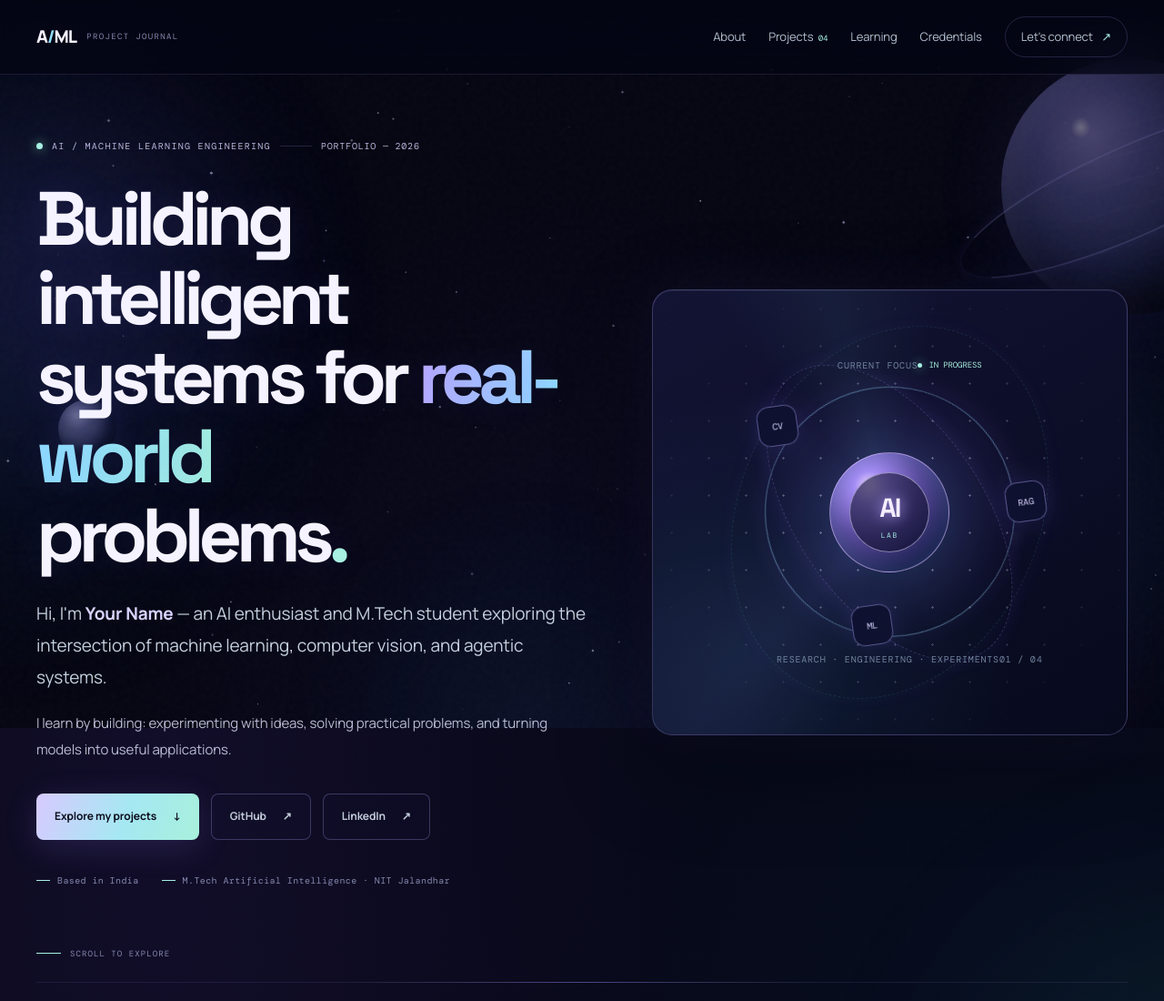
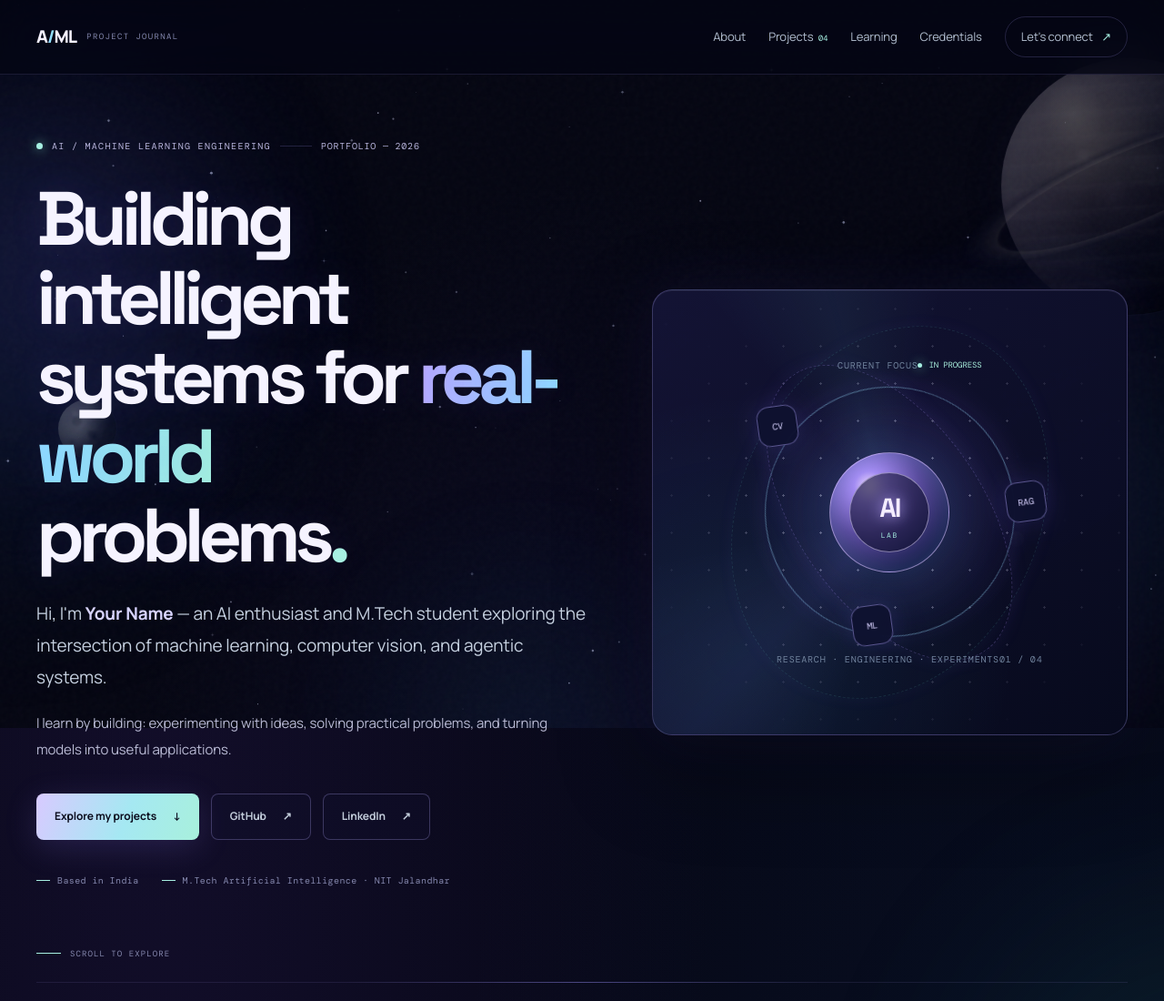
Before and after one commit to Sr-Jadeja/Portfolio, a plain HTML site: page index.html in a window 1280 px wide. Shown: the top 1100 px of the page at 91% size. Drawn offline with nearby package versions, Linux system fonts and the light colour scheme.

Commit message:
Add files via upload

```diff
--- a/style.css
+++ b/style.css
@@ -680,3 +680,108 @@ section:not(.hero)::before {
   .shooting-star, .planet-small, .moonlet, .hero-visual::after { animation: none !important; }
   .js-motion [data-reveal] { opacity: 1; transform: none; }
 }
+
+
+/* ==========================================================
+   REALISTIC PLANET PASS — matte mineral/gas textures,
+   atmospheric depth and physically softer illumination
+   ========================================================== */
+
+/* Large background world: muted Saturn/Jupiter-inspired gas giant.
+   Avoid glossy highlights, hard outlines and toy-like saturated color. */
+.planet-large {
+  isolation: isolate;
+  opacity: .46;
+  background:
+    radial-gradient(ellipse at 28% 22%, rgba(229,220,201,.24), transparent 12%),
+    radial-gradient(ellipse at 35% 31%, rgba(176,158,145,.28), transparent 28%),
+    radial-gradient(ellipse at 32% 38%, rgba(129,111,126,.48), transparent 48%),
+    radial-gradient(ellipse at 66% 58%, rgba(12,14,31,.96) 0%, rgba(18,20,42,.9) 33%, transparent 69%),
+    radial-gradient(circle at 38% 34%, #8d8290 0%, #665e79 27%, #403d60 53%, #171a38 78%, #090c20 100%);
+  box-shadow:
+    inset -38px -20px 54px rgba(0,0,0,.82),
+    inset 15px 7px 28px rgba(227,211,197,.08),
+    0 0 75px rgba(98,91,159,.10);
+  filter: saturate(.66) contrast(1.08);
+}
+.planet-large::before {
+  z-index: -1;
+  width: 158%;
+  height: 39%;
+  left: -29%;
+  top: 31%;
+  border: 0;
+  border-radius: 50%;
+  transform: rotate(-23deg);
+  background:
+    radial-gradient(ellipse at center,
+      transparent 0 48%,
+      rgba(177,164,153,.06) 49%,
+      rgba(191,178,166,.26) 50%,
+      rgba(100,96,122,.32) 53%,
+      rgba(35,37,66,.48) 57%,
+      transparent 64%);
+  box-shadow: none;
+  filter: blur(.7px);
+  opacity: .76;
+}
+.planet-large::after {
+  z-index: 1;
+  inset: 0;
+  border-radius: inherit;
+  background:
+    radial-gradient(ellipse at 32% 38%, rgba(218,202,184,.17), transparent 4%),
+    radial-gradient(ellipse at 44% 54%, rgba(45,38,61,.28), transparent 8%),
+    radial-gradient(ellipse at 58% 42%, rgba(192,172,159,.12), transparent 12%),
+    repeating-linear-gradient(
+      176deg,
+      transparent 0 9px,
+      rgba(220,205,190,.055) 10px 12px,
+      rgba(44,43,67,.12) 13px 16px,
+      transparent 18px 27px
+    ),
+    linear-gradient(105deg, rgba(244,223,201,.09), transparent 37%, rgba(3,6,22,.65) 83%);
+  opacity: .7;
+  mix-blend-mode: screen;
+  filter: blur(1.2px);
+  mask-image: radial-gradient(ellipse at 38% 42%, black 0 54%, transparent 77%);
+}
+
+/* Smaller body becomes a cratered, matte moon rather than a shiny bead. */
+.planet-small {
+  opacity: .42;
+  background:
+    radial-gradient(circle at 29% 24%, rgba(226,222,211,.25), transparent 8%),
+    radial-gradient(circle at 62% 63%, rgba(17,19,37,.7), transparent 14%),
+    radial-gradient(circle at 38% 42%, #aaa5a0 0%, #777985 34%, #45495e 65%, #171b34 100%);
+  box-shadow:
+    inset -13px -10px 19px rgba(0,0,0,.78),
+    inset 5px 4px 10px rgba(235,229,218,.10),
+    0 0 28px rgba(126,131,177,.12);
+  filter: grayscale(.25) saturate(.52);
+}
+.planet-small::before {
+  content: "";
+  position: absolute;
+  width: 16%; height: 16%;
+  left: 24%; top: 30%;
+  border-radius: 50%;
+  background: rgba(29,32,48,.27);
+  box-shadow:
+    15px 13px 0 -2px rgba(25,28,44,.23),
+    27px -7px 0 -4px rgba(218,214,204,.13),
+    -5px 23px 0 -3px rgba(25,28,44,.24);
+  filter: blur(1px);
+}
+.planet-small::after {
+  content: "";
+  position: absolute;
+  inset: 0;
+  border-radius: inherit;
+  background: linear-gradient(110deg, rgba(232,229,218,.12), transparent 42%, rgba(3,6,20,.64) 85%);
+}
+
+/* Soft atmospheric edge light, never a bright neon outline. */
+.planet-large, .planet-small {
+  outline: 1px solid rgba(197,190,213,.035);
+}
```
